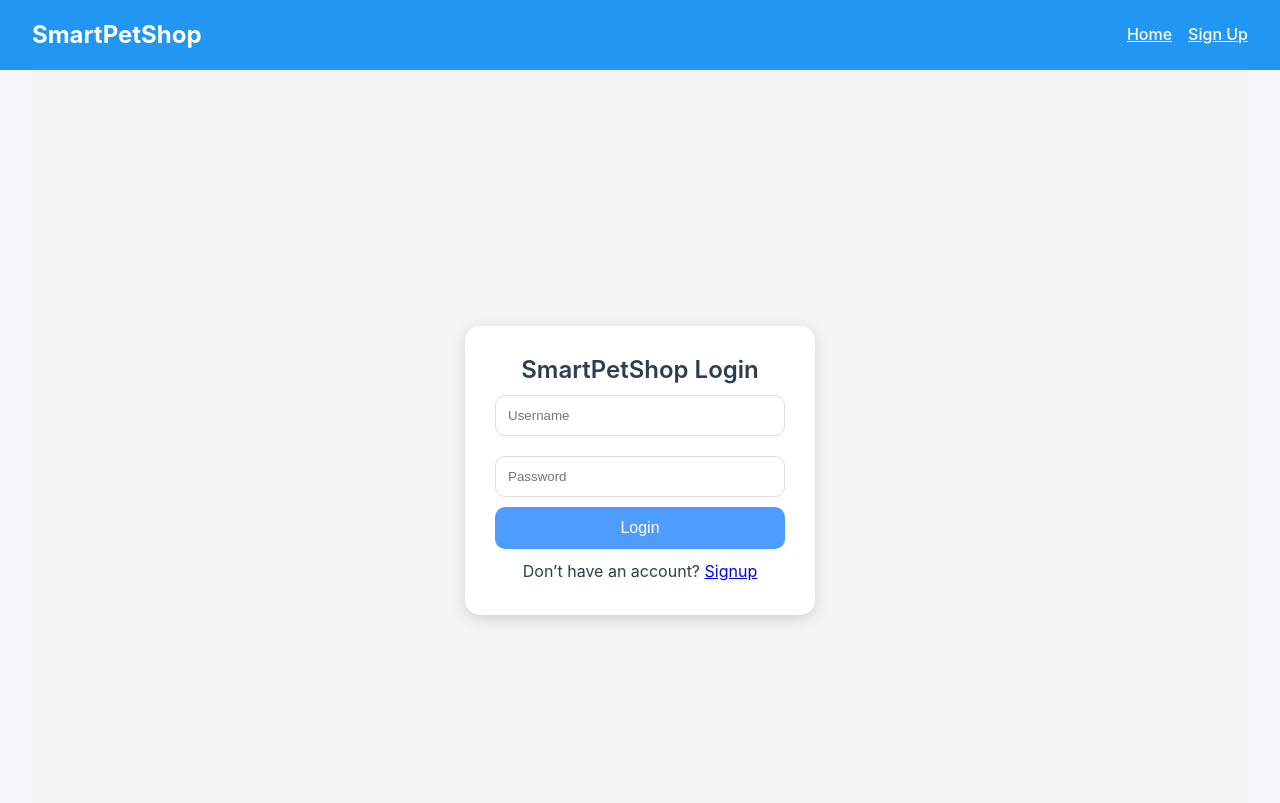
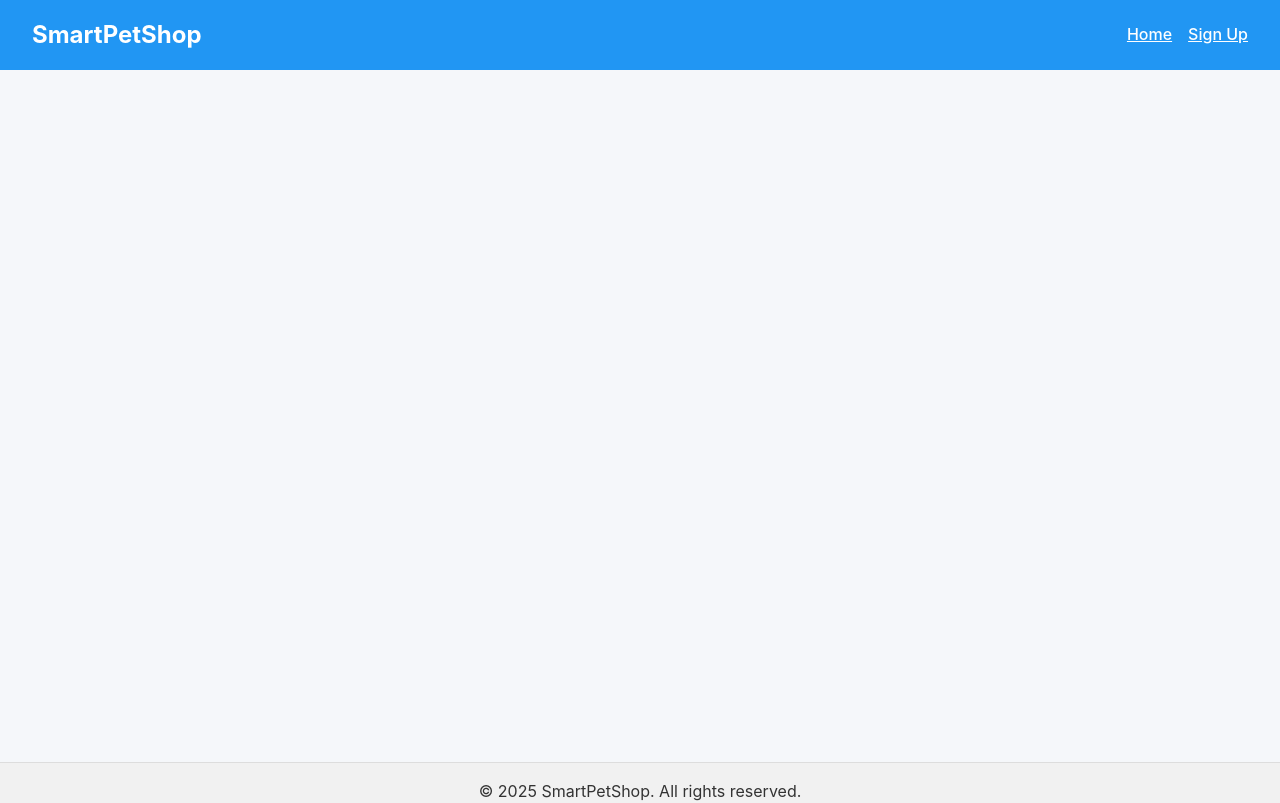
Before and after one commit to rumaisa00/vuework, a Vue app: page / in a window 1280 px wide. Shown: the top 803 px of the page. Built offline with nearby package versions, Linux system fonts and the light colour scheme.

Commit message:
Update LoginView.vue

```diff
--- a/src/views/LoginView.vue
+++ b/src/views/LoginView.vue
@@ -1,68 +1,30 @@
-<template>
-  <div class="auth-container">
-    <div class="auth-box">
-      <h2>SmartPetShop Login</h2>
+<script setup>
+import { ref } from 'vue'
+import { useRouter } from 'vue-router'
+import { useUserStore } from '../stores/user.js'
 
-      <input v-model="username" placeholder="Username" class="input" />
-      <input v-model="password" type="password" placeholder="Password" class="input" />
+const router = useRouter()
+const userStore = useUserStore()
 
-      <button class="btn" @click="performLogin">Login</button>
+const username = ref('')
+const password = ref('')
 
-      <p class="switch">
-        Don’t have an account?
-        <router-link to="/signup">Signup</router-link>
-      </p>
-
-      <p v-if="error" class="error">{{ error }}</p>
-    </div>
-  </div>
-</template>
-
-<script setup>
-import { ref } from "vue";
-import { useRouter } from "vue-router";
-import { useUserStore } from "../stores/user.js";
-
-const router = useRouter();
-const userStore = useUserStore();
-
-const username = ref("");
-const password = ref("");
-const error = ref("");
-
-const performLogin = () => {
-  const success = userStore.login(username.value, password.value);
-
-  if (!success) {
-    error.value = "Invalid username or password.";
-    return;
+function login() {
+  if (!username.value || !password.value) {
+    alert('Enter username and password')
+    return
   }
 
-  if (userStore.role === "admin") router.push("/admin");
-  else router.push("/customer");
-};
+  // Fake login for demo (replace with real backend logic)
+  const role = username.value === 'admin' ? 'admin' : 'customer'
+
+  userStore.login({
+    id: Date.now(),
+    name: username.value,
+    role
+  })
+
+  // redirect after login
+  router.push({ name: role === 'admin' ? 'Admin' : 'Customer' })
+}
 </script>
-
-<style scoped>
-.auth-container {
-  display: flex; justify-content: center; align-items: center;
-  height: 100vh; background: #f5f5f5;
-}
-.auth-box {
-  background: white; padding: 30px; width: 350px;
-  border-radius: 15px; text-align: center;
-  box-shadow: 0 4px 15px rgba(0,0,0,0.15);
-}
-.input {
-  width: 100%; padding: 12px; margin: 10px 0;
-  border-radius: 10px; border: 1px solid #ddd;
-}
-.btn {
-  width: 100%; padding: 12px;
-  background: #4e9cff; color: white;
-  border: none; border-radius: 10px;
-  cursor: pointer; font-size: 16px;
-}
-.switch { margin-top: 10px; }
-.error { color: red; margin-top: 10px; }
-</style>
```
